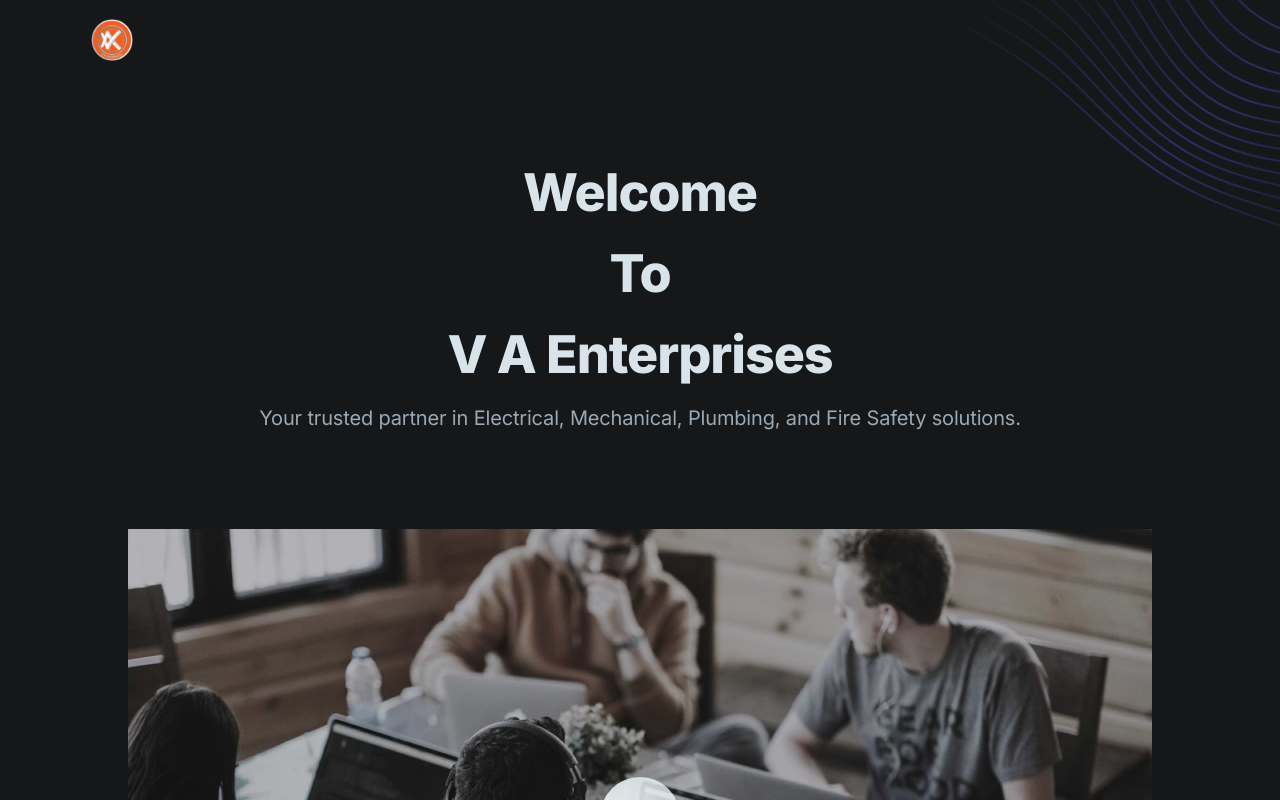
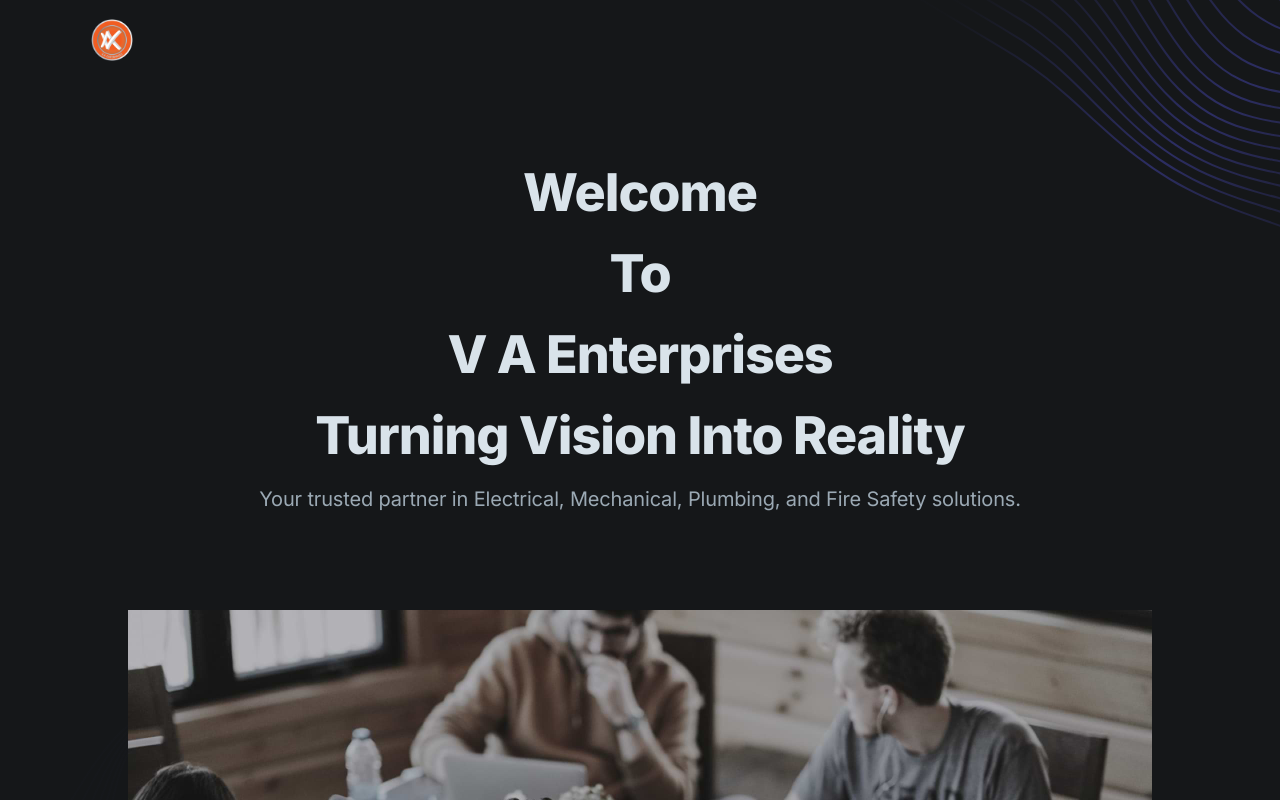
Before and after one commit to vaenterprisesin/vaenterprises, a Next.js app: page / in a window 1280 px wide. Shown: the top 800 px of the page. Built offline with nearby package versions, Linux system fonts and the light colour scheme.

Commit message:
Update hero.tsx

```diff
--- a/components/hero.tsx
+++ b/components/hero.tsx
@@ -27,6 +27,7 @@ export default function Hero() {
             <h1 className="h1 mb-4" data-aos="fade-up">Welcome</h1>
             <h1 className="h1 mb-4" data-aos="fade-up">To </h1>
             <h1 className="h1 mb-4" data-aos="fade-up">V A Enterprises</h1>
+            <h1 className="h1 mb-4" data-aos="fade-up">Turning Vision Into Reality</h1>
             <p className="text-xl text-gray-400 mb-8" data-aos="fade-up" data-aos-delay="200">Your trusted partner in Electrical, Mechanical, Plumbing, and Fire Safety solutions.</p>
             {/* <div className="max-w-xs mx-auto sm:max-w-none sm:flex sm:justify-center">
               <div data-aos="fade-up" data-aos-delay="400">
```
